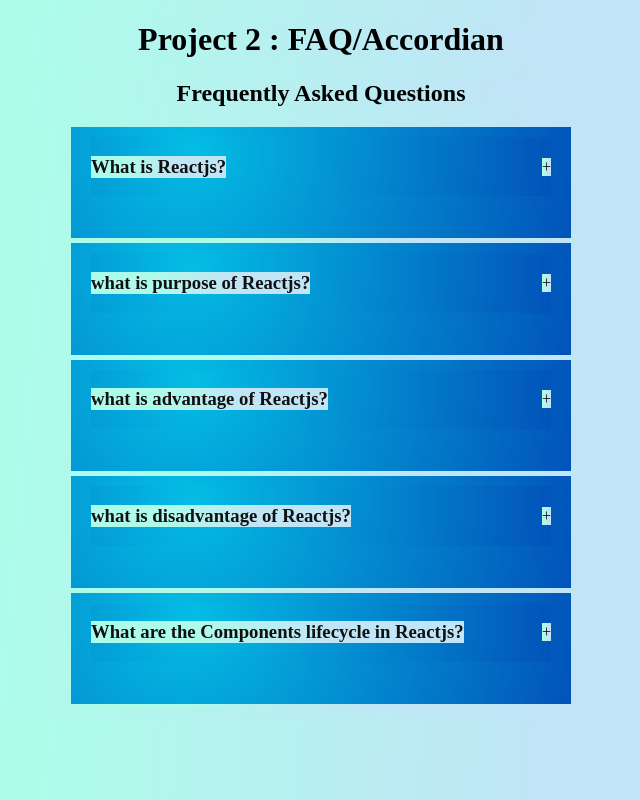
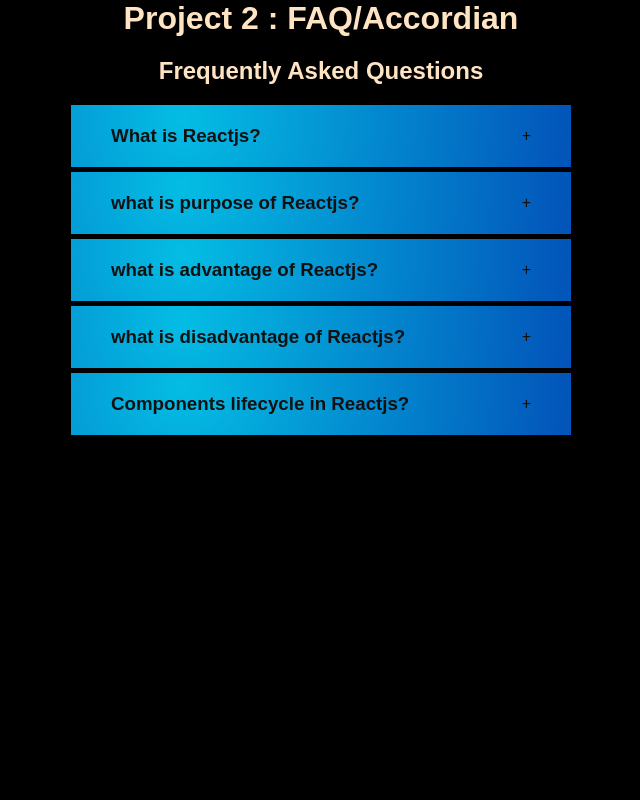
Before and after one commit to Keerthanabas/FAQ-Accordion, a React (Create React App) app: page / in a window 1280 px wide. Shown: the whole page, without its empty margins (319-959 px from the left). Built offline with nearby package versions, Linux system fonts and the light colour scheme.

Commit message:
all are done

```diff
--- a/src/App.css
+++ b/src/App.css
@@ -1,38 +1,12 @@
-.App {
-  text-align: center;
+.App{
+  height: 100vh;
+  display: flex;
+  flex-direction: column;
+  align-items: center;
+ background-color: black;
+  color : bisque;
+}
+  h2{
+    padding: 20px 20px 20px;
+
   }
-.box{
-  display:flex;
-  height: 100%;
-  width: 100%;
-  justify-content: center;
-  align-content: center;
-}
-.accordion{
-  width: 500px;
-}
-.item{
-  background-image: radial-gradient( circle farthest-corner at 22.4% 21.7%, rgba(4,189,228,1) 0%, rgba(2,83,185,1) 100.2% );
-  margin-bottom: 5px;
-  padding: 10px 20px;
-}
-.title{
-  color: rgb(17, 16, 17);
-  display: flex;
-  justify-content: space-between;
-  align-items: center;
-  cursor: pointer;
-  background-image: radial-gradient( circle farthest-corner at 22.4% 21.7%, rgba(4,189,228,1) 0%, rgba(2,83,185,1) 100.2% );
-
-}
-.content{
-  color: black;
-  max-height: 0;
-  overflow: hidden;
-  transition: all 0.5s cubic-bezier(0,1,0,1);
-}
-.content.show{
-  height: auto;
-  max-height: 9999px;
-  transition: all 0.5s cubic-bezier(0,1,0,1);
-}
--- a/src/App.js
+++ b/src/App.js
@@ -1,13 +1,17 @@
 import FAQ from "./faq";
 import './App.css';
-import {data} from "./data.js"
+import {data} from "./data.js";
+
 
 function App() {
   return (
-    <div className='App'>
+    <div className="App">
+      <h1 >Project 2 : FAQ/Accordian </h1>
+      <h2 className="h2">Frequently Asked Questions</h2>
+
     < FAQ data={data}/>
     </div>
-  );
+  )
 }
 
 export default App;
--- a/src/data.js
+++ b/src/data.js
@@ -16,7 +16,7 @@
         answer : "ReactJS can have a steeper learning curve for beginners."
     },
     {
-        question :"What are the Components lifecycle in Reactjs? ",
+        question :"Components lifecycle in Reactjs? ",
         answer : "React components go through a lifecycle that includes mounting, updating, and unmounting phases. You can hook into these lifecycle events to perform actions at specific points in a component's existence."
     }
 
--- /dev/null
+++ b/src/faq.css
@@ -0,0 +1,34 @@
+.box{
+    display:flex;
+    justify-content: center;
+    align-content: center;
+
+  }
+  .accordion{
+    width: 500px;
+
+  }
+  .item{
+    background-image: radial-gradient( circle farthest-corner at 22.4% 21.7%, rgba(4,189,228,1) 0%, rgba(2,83,185,1) 100.2% );
+    margin-bottom: 5px;
+    padding: 10px 20px;
+  }
+  .title{
+    color: rgb(18, 17, 18);
+    display: flex;
+    justify-content: space-between;
+    align-items: center;
+    cursor: pointer;
+    padding: 10px 20px 10px;
+    }
+  .content{
+    color: black;
+    max-height: 0;
+    overflow: hidden;
+    transition: all 0.5s cubic-bezier(0,1,0,1);
+   }
+  .content.show{
+    height: auto;
+    max-height: 9999px;
+    transition: all 0.5s cubic-bezier(0,1,0,1);
+   }
--- a/src/faq.js
+++ b/src/faq.js
@@ -1,5 +1,6 @@
 import React, { useState } from "react";
 import {data} from "./data";
+import "./faq.css";
 
 
 const FAQ = () =>{
@@ -10,12 +11,9 @@
          }
          setSelected(index)
     }
-
-
 return (
 <div >
-    <h1>Project 2 : FAQ/Accordian </h1>
-    <h2>Frequently Asked Questions</h2>
+
     <div className="box">
         <div className="accordion">
     {data.map((item,index)=>{
@@ -29,13 +27,12 @@
                <p className={selected === index ? 'content show' : 'content'}>{item.answer}</p>
                </wrap>
             </div>
-
-        )
+    )
     })}
     </div>
     </div>
+
 </div>
-
 )
 }
 export default FAQ
--- a/src/index.css
+++ b/src/index.css
@@ -1,4 +1,7 @@
 *{
-  align-items: center;
-  background-image: linear-gradient( 95.2deg, rgba(173,252,234,1) 26.8%, rgba(192,229,246,1) 64% );
-}
+  text-align: center;
+  box-sizing: border-box;
+  padding : 0 ;
+  margin : 0 ;
+  font-family: Arial, Helvetica, sans-serif;
+  }
```
